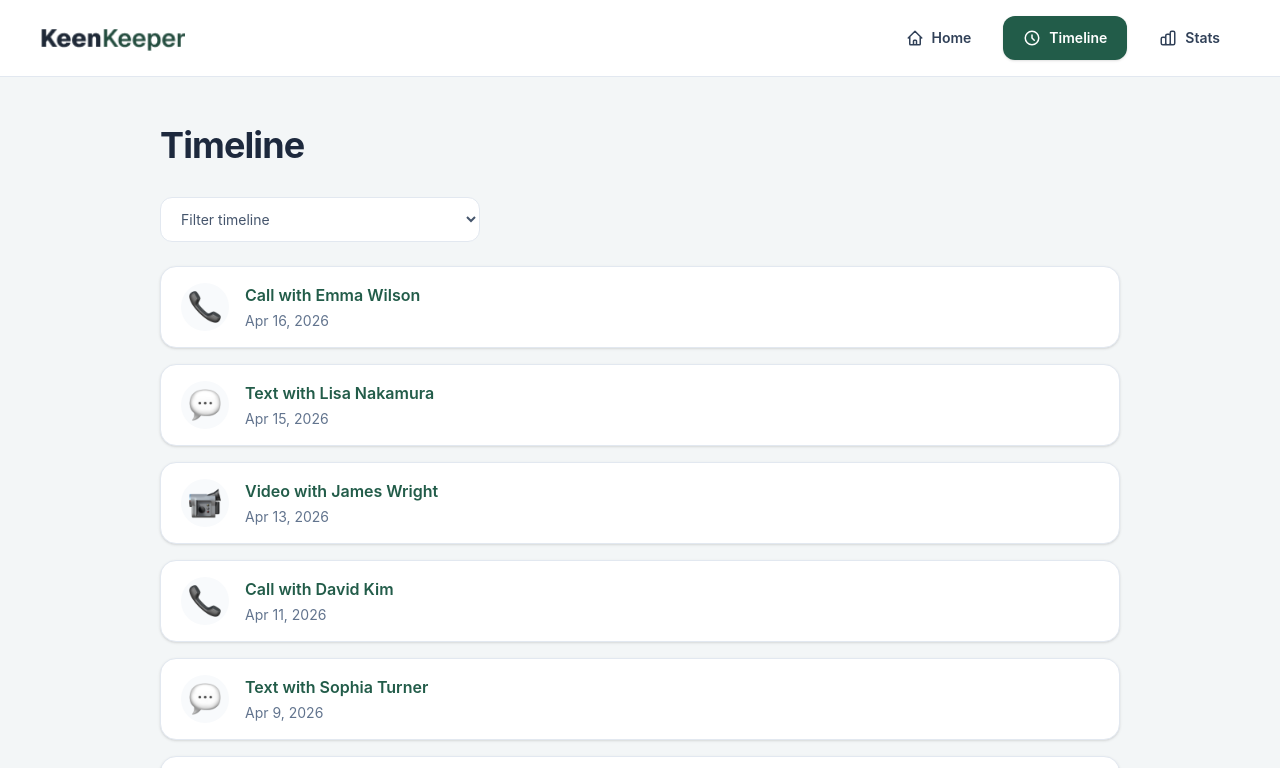
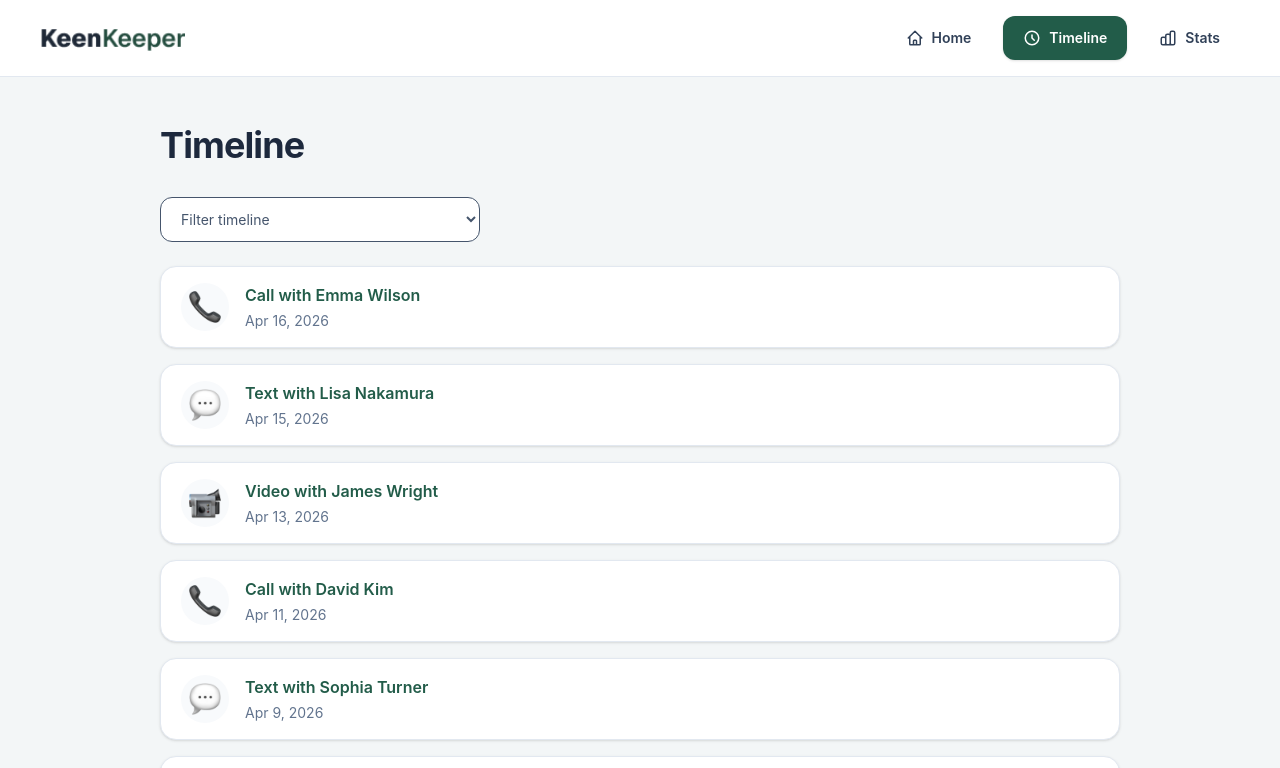
Before and after one commit to Sohom-roy2014/Assaingment-7, a React (Vite) app: page /timeline in a window 1280 px wide. Shown: the top 768 px of the page. Built offline with nearby package versions, Linux system fonts and the light colour scheme.

Commit message:
timelinelist done aging

```diff
--- a/src/components/timeline/TimelineFilter.jsx
+++ b/src/components/timeline/TimelineFilter.jsx
@@ -4,7 +4,7 @@
       <select
         value={value}
         onChange={(e) => onChange(e.target.value)}
-        className="w-full rounded-xl border border-slate-200 bg-white px-4 py-3 text-sm text-slate-600 outline-none transition focus:border-[#225c49]"
+        className="w-full rounded-xl border border-slate-201 bg-white px-4 py-3 text-sm text-slate-600 outline-none transition focus:border-[#225c49]"
       >
         <option value="all">Filter timeline</option>
         <option value="call">Call</option>
```
